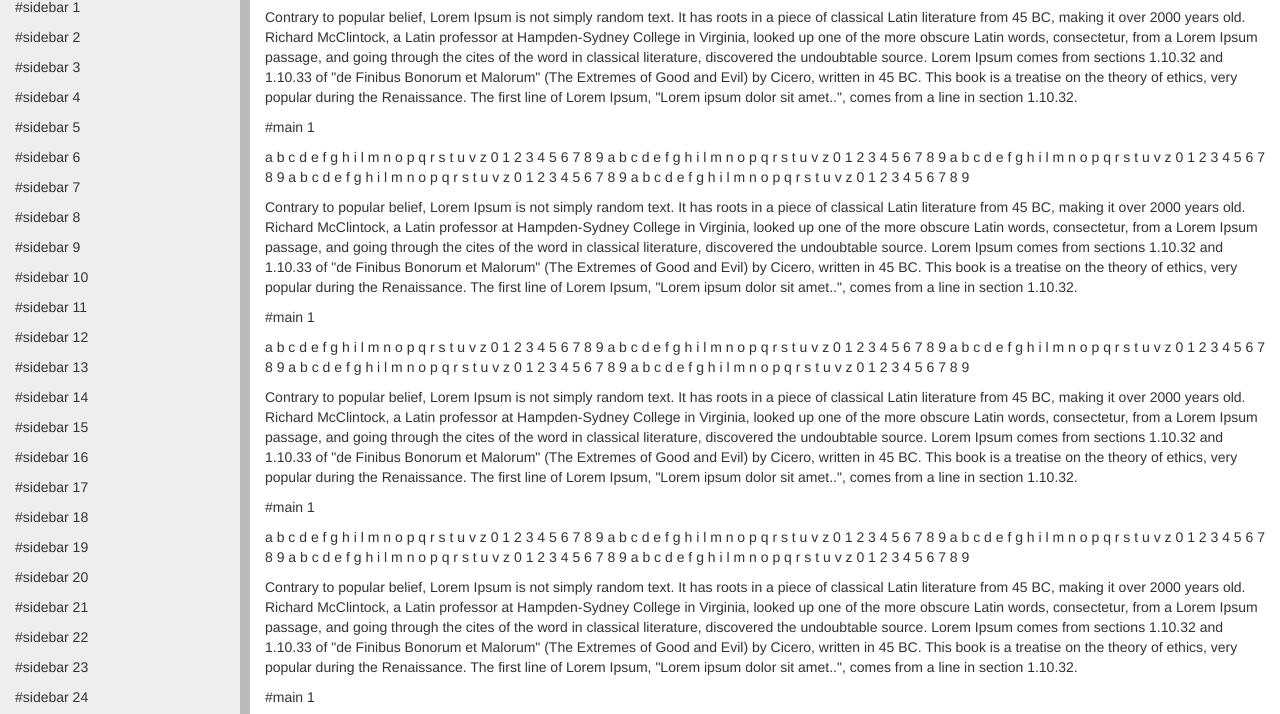
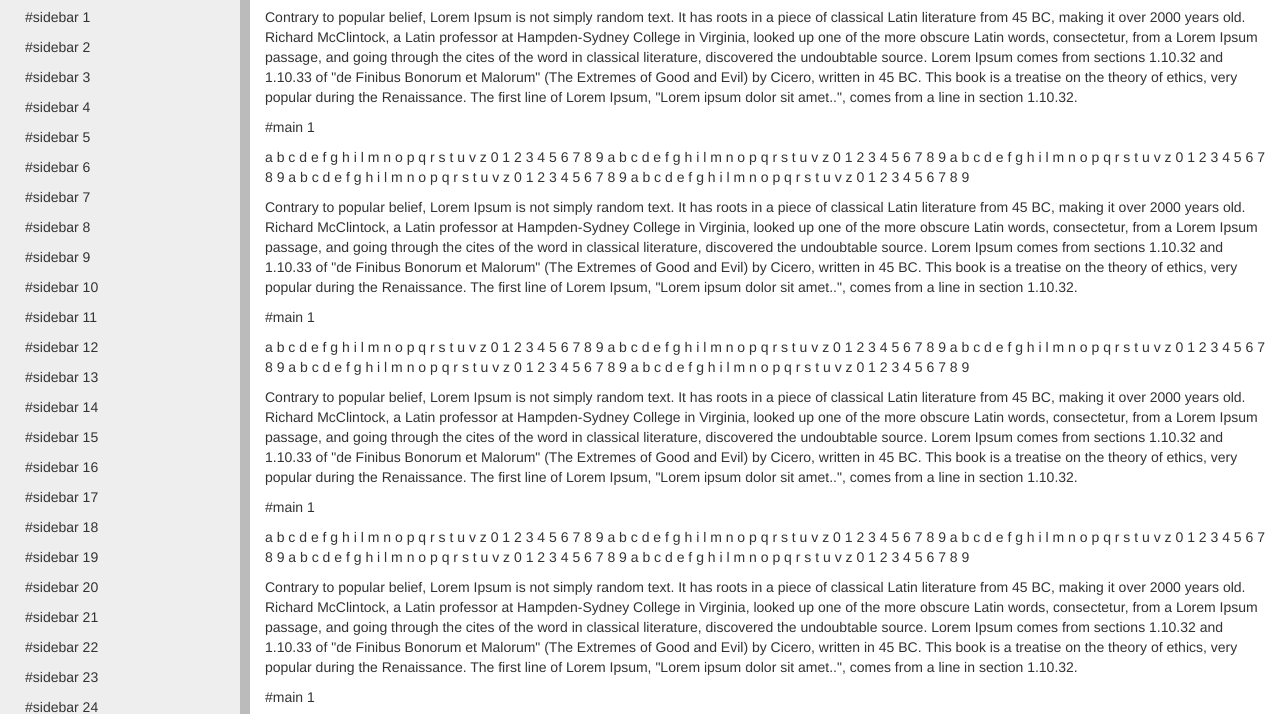
Before and after one commit to NoBlackMagic/theme, a website: page src/index.html in a window 1280 px wide. Shown: the part 73-787 px from the top of the page. Drawn offline with nearby package versions, Linux system fonts and the light colour scheme; files that its build step writes are made by us from their sources.

Commit message:
sidebar internal margin

```diff
--- a/src/js/noblackmagic.js
+++ b/src/js/noblackmagic.js
@@ -76,6 +76,7 @@
 // ----------------------------- //
 
     var side = document.querySelector('#side');
+	var sidew = document.querySelector('#sidew');
     var sideh = document.querySelector('#sideh');
     var sidec = document.querySelector('#sidec');
     var cacheSideHeight = 0;
@@ -94,7 +95,9 @@
     function updateMenuHeight() {
         if (cacheSideHeight != side.offsetHeight) {
             cacheSideHeight = side.offsetHeight;
-            sidec.style.height = (cacheSideHeight - sideh.offsetHeight - side.VBorderSize() - sidec.VMarginSize()) + 'px';
+			var borders = side.VBorderSize() + sidew.VBorderSize() + sideh.VBorderSize() + sidec.VBorderSize();
+			var margins = sidew.VMarginSize() + sideh.VMarginSize() + sidec.VMarginSize();
+            sidec.style.height = (cacheSideHeight - sideh.offsetHeight - borders - margins) + 'px';
             sidecIScroll.refresh();
         }
     }
--- a/src/less/structure/desktop.less
+++ b/src/less/structure/desktop.less
@@ -20,6 +20,8 @@
 
     display:block;
 	height: 100%;
+
+    margin: @tabletSidebarWrap;
 }
 
 #sideh {
--- a/src/less/structure/smartphones.less
+++ b/src/less/structure/smartphones.less
@@ -19,12 +19,13 @@
 
 #sidew {
 	position: relative;
-	height: @smartphoneMenuHeight + @smartphoneHeaderHeight;
+	height: @smartphoneMenuHeight + @smartphoneHeaderHeight - @smartphoneSideWrap * 2;
+    margin: @smartphoneSideWrap;
 }
 
 #sideh {
 	position: absolute;
-	top: @smartphoneMenuHeight;
+	top: @smartphoneMenuHeight - @smartphoneSideWrap;
 	left: 0;
 
     .header(@smartphoneHeaderHeight);
@@ -37,7 +38,7 @@
 	display: block;
 
 	width: 100%;
-	height: @smartphoneMenuHeight - @smartphoneMenuMargin;
+	height: @smartphoneMenuHeight - @smartphoneMenuMargin - @smartphoneSideWrap * 2;
 	margin-top: @smartphoneMenuMargin;
 	overflow: auto;
 
--- a/src/less/structure/tablet.less
+++ b/src/less/structure/tablet.less
@@ -22,6 +22,8 @@
 
 	display: block;
 	height: 100%;
+
+    margin: @tabletSidebarWrap;
 }
 
 #sideh {
--- a/src/less/theme-config.less
+++ b/src/less/theme-config.less
@@ -9,18 +9,19 @@
 // ------------------------------------------- //
 
 /**
-* General
-*/
+ * General
+ */
 
 @breakpointSmartphones: 320px;
 @breakpointTablet: 480px;
 @breakpointDesktop: 1024px;
 
 // global - main area
-@bgColor: #fff;
+@bgColor: #fff; // applied to bootstrap's body
 
 // sidebar
 @sideBgColor: #eee;
+@sideWrap: 10px;
 
 @sideTransition: .25s ease-out;
 
@@ -35,8 +36,8 @@
 
 @smartphoneHeaderHeight: 60px;
 @smartphoneMenuHeight: 250px;
-
 @smartphoneMenuMargin: 10px;
+@smartphoneSideWrap: @sideWrap;
 
 @smartphoneBorderSize: @sideBorderSize;
 @smartphoneBorderStyle: @sideBorderStyle;
@@ -66,6 +67,8 @@
 @tabletSidebarWidth: @smartphoneMenuHeight;
 @tabletSidebarOffset: 10px;
 
+@tabletSidebarWrap: @smartphoneSideWrap;
+
 
 @tabletMenuMargin: @smartphoneMenuMargin;
 
@@ -93,6 +96,8 @@
 @desktopSidebarWidth: @tabletSidebarWidth;
 
 @desktopMenuMargin: @tabletMenuMargin;
+
+@desktopSidebarWrap: @tabletSidebarWrap;
 
 @desktopMainHMargin: @tabletMainHMargin;
 @desktopMainVMargin: @tabletMainVMargin;
```
